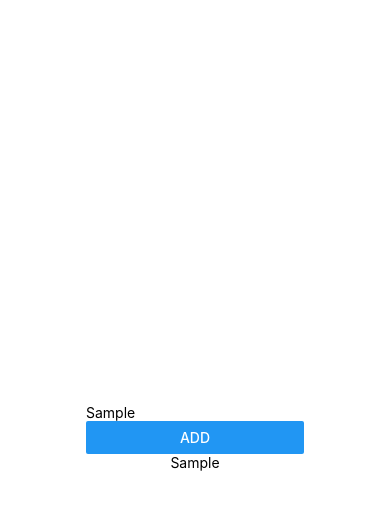
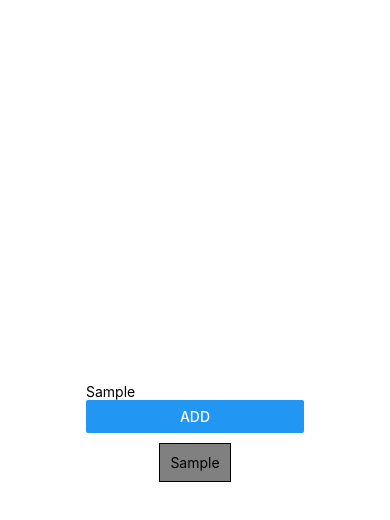
Before and after one commit to bhargodevarya/goal-app, a React Native app: screen / in a window 390 px wide. Both pictures are taken after typing "Sample" into the empty fields and a click on the button "ADD". Shown: the top 520 px of the page. Built offline with nearby package versions, Linux system fonts and the light colour scheme.

Commit message:
Adding style for the list

```diff
--- a/App.js
+++ b/App.js
@@ -22,7 +22,7 @@
         <Button title="Add" onPress={addGoal}></Button>
       </View>
       <View>
-        {goalList.map(goal => <Text key="goal">{goal}</Text>)}
+        {goalList.map(goal => <View key="goal" style={styles.listItem}><Text>{goal}</Text></View>)}
       </View>
     </View>
   );
@@ -35,4 +35,12 @@
     alignItems: 'center',
     justifyContent: 'center',
   },
+
+  listItem: {
+    padding: 10,
+    borderColor: 'black',
+    borderWidth: 1,
+    backgroundColor: 'grey',
+    marginVertical: 10
+  }
 });
```
